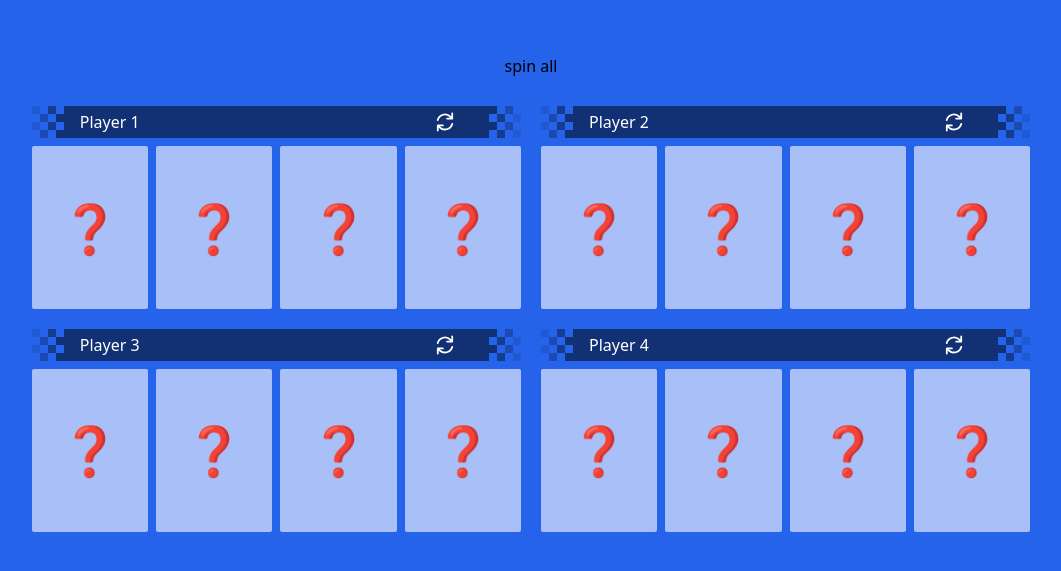
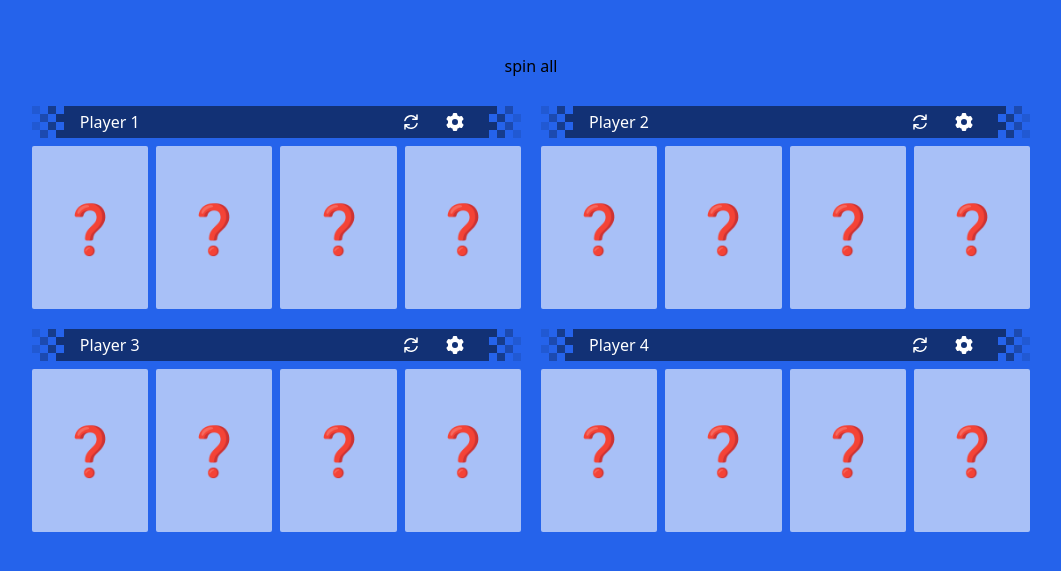
Before and after one commit to Alvadda/mario-kart-randomizer, a React (Vite) app: page /random in a window 1280 px wide. Shown: the part 107-678 px from the top of the page, without its empty margins (109-1170 px from the left). Built offline with nearby package versions, Linux system fonts and the light colour scheme.

Commit message:
add options icon

```diff
--- a/src/components/playerBanner.tsx
+++ b/src/components/playerBanner.tsx
@@ -1,4 +1,4 @@
-import { ArrowPathIcon } from '@heroicons/react/20/solid'
+import { ArrowPathIcon, Cog6ToothIcon } from '@heroicons/react/20/solid'
 import { cn } from '@/libs/tw'
 import { StealthTextInput } from '@/components/stealthTextInput'
 
@@ -14,14 +14,19 @@ export const PlayerBanner = ({ name, spin, isSpinning }: PlayerBannerProps) => {
             <PlayerBannerFlag flip />
             <div className="h-full w-full bg-black/50 text-white px-4 flex items-center justify-between capitalize">
                 <StealthTextInput placeholder={name} className="placeholder-current" />
-                <button className="px-4 py-4" onClick={spin} disabled={isSpinning}>
+                <div className="flex gap-2">
+                    <button className="px-2 py-2" onClick={spin} disabled={isSpinning}>
                         <ArrowPathIcon
                             className={cn(
-                            'h-6 w-6, transition duration-300',
+                                'h-5 w-5, transition duration-300',
                                 isSpinning && 'animate-spin opacity-50'
                             )}
                         />
                     </button>
+                    <button className="px-2 py-2">
+                        <Cog6ToothIcon className="h-5 w-5" />
+                    </button>
+                </div>
             </div>
             <PlayerBannerFlag />
         </div>
```
Lines whose indentation alone changed are shown as unchanged.
